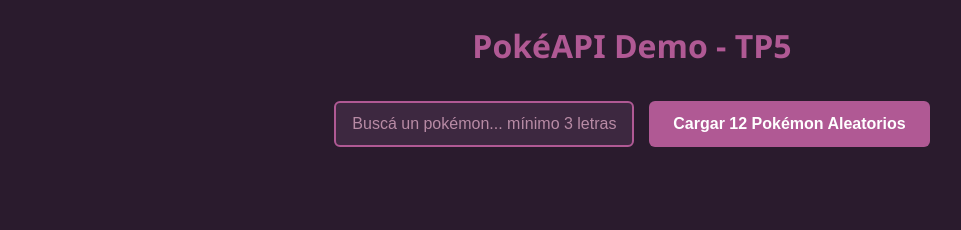
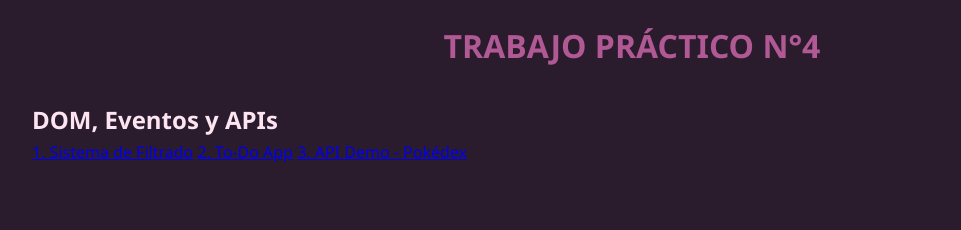
Before and after one commit to SheilaWayar/tp5-Javascript-SHEILAWAYAR, a plain HTML site: page index.html in a window 1280 px wide. Shown: the whole page, without its empty margins (8-969 px from the left). Drawn offline with Linux system fonts and the light colour scheme.

Commit message:
fix: home con menu

```diff
--- a/css/app.css
+++ b/css/app.css
@@ -1,4 +1,4 @@
-/* (a) Variables CSS con paleta coherente usando tu #B05994 */
+
 :root {
     --color-primario: #B05994;
     --color-primario-hover: #c76ba8;
--- a/index.html
+++ b/index.html
@@ -1,24 +1,20 @@
 <!DOCTYPE html>
 <html lang="es">
 <head>
-    <meta charset="UTF-8">
-    <meta name="viewport" content="width=device-width, initial-scale=1.0">
-    <title>PokéAPI Demo</title>
-    <link rel="stylesheet" href="css/app.css">
+  <meta charset="UTF-8">
+  <meta name="viewport" content="width=device-width, initial-scale=1.0">
+  <title>TP N°4 - JavaScript ES6+</title>
+  <link rel="stylesheet" href="css/app.css">
 </head>
 <body>
-    <div class="container">
-        <h1>PokéAPI Demo - TP5</h1>
-
-        <div class="controles">
-            <input type="text" id="buscador" placeholder="Buscá un pokémon... mínimo 3 letras">
-            <button id="btn-cargar">Cargar 12 Pokémon Aleatorios</button>
-        </div>
-
-        <div id="estado"></div>
-        <div id="contenedor-pokemon"></div>
-    </div>
-
-    <script src="js/api.js"></script>
+  <main class="container">
+    <h1>TRABAJO PRÁCTICO N°4</h1>
+    <h2>DOM, Eventos y APIs</h2>
+    <nav class="menu">
+      <a href="productos.html">1. Sistema de Filtrado</a>
+      <a href="todo.html">2. To-Do App</a>
+      <a href="api-demo.html">3. API Demo - Pokédex</a>
+    </nav>
+  </main>
 </body>
 </html>
```
Also changed, not shown: api-demo.html (added, +23 -0 lines).
